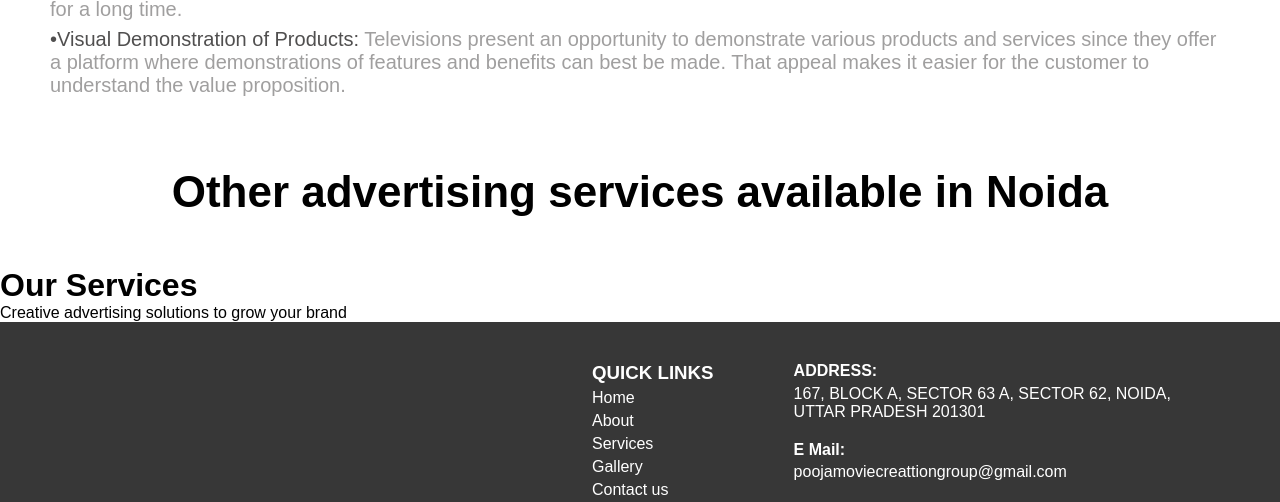
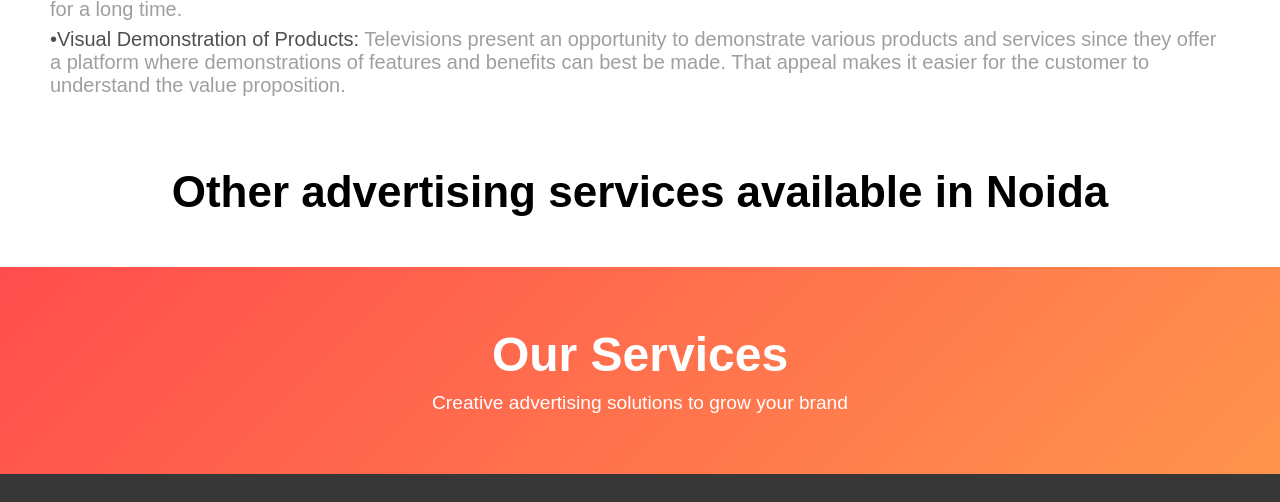
Before and after one commit to Suhaiv/pooja-movie-creations, a plain HTML site: page service page/tv.html in a window 1280 px wide. Shown: the part 1671-2173 px from the top of the page. Drawn offline with Linux system fonts and the light colour scheme.

Commit message:
add news css

```diff
--- a/service page/tv.css
+++ b/service page/tv.css
@@ -178,6 +178,22 @@ span{
     font-size: 22px;
 }
 /* --- news header --- */
+   header {
+  background: linear-gradient(135deg, #ff4d4d, #ff944d);
+  color: white;
+  text-align: center;
+  padding: 60px 20px;
+}
+header h1 {
+  font-size: 3rem;
+  margin: 0;
+}
+header p {
+  font-size: 1.2rem;
+  margin-top: 10px;
+}
+
+/* --- footer --- */
 footer{
 height: 303px;
 background-color: #131313d8;
```
